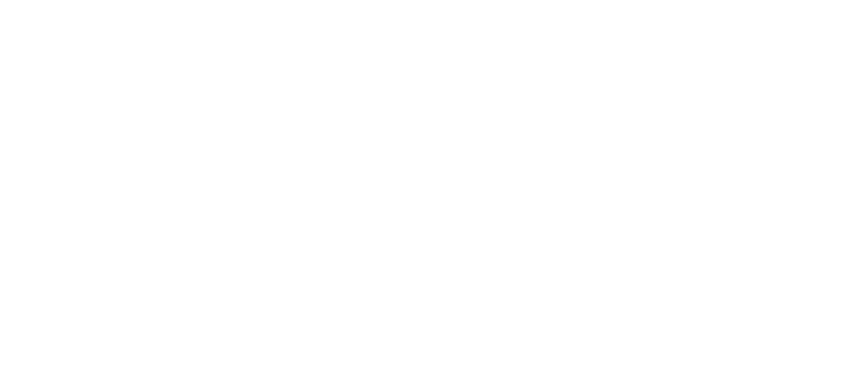
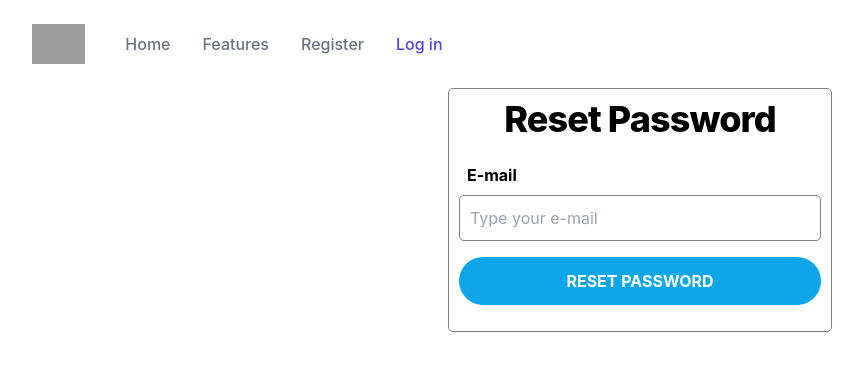
Before and after one commit to willp11/Teacher-Parent-Communication-App, a React (Create React App) app in the folder frontend/: page /resetPassword in a window 1280 px wide. Before the commit this address had no page. Shown: the top 370 px of the page, without its empty margins (0-863 px from the left). Built offline with nearby package versions, Linux system fonts and the light colour scheme; grey boxes are pictures that could not be loaded.

Commit message:
added forgot password

```diff
--- /dev/null
+++ b/frontend/src/components/ForgotPassword/ForgotPassword.js
@@ -0,0 +1,111 @@
+import { useState } from "react";
+import { useFormik } from "formik";
+import axios from "axios";
+import { extractErrors } from "../../Utils/utils";
+import Navigation from "../Navigation/Navigation";
+import * as Yup from 'yup';
+
+const ForgotPassword = () => {
+
+    const [errors, setErrors] = useState([]);
+    const [loading, setLoading] = useState(false);
+    const [showSuccess, setShowSuccess] = useState(false);
+
+    // Function send handle reset request
+    const handleResetPassword = (email) => {
+        const url = 'http://localhost:8000/api/v1/dj-rest-auth/password/reset/';
+        const data = {
+            email
+        }
+        setLoading(true);
+        axios.post(url, data)
+            .then(res=>{
+                console.log(res);
+                setLoading(false);
+                setShowSuccess(true);
+            })
+            .catch(err=>{
+                console.log(err);
+                setErrors(extractErrors(err));
+                setLoading(false);
+            })
+    }
+
+    // Form
+    const formik = useFormik({
+        initialValues: {
+            email: ""
+        },
+        onSubmit: (values) =>  {
+            handleResetPassword(values.email);
+        },
+        validationSchema: Yup.object({
+            email: Yup.string().trim().required("Email is required"),
+        })
+    })
+
+    // Error messages
+    let errors_div = errors.map(err=>{
+        return (
+            <div className="text-sm pl-2 py-1 font-bold w-full text-center">{err}</div>
+        )
+    })
+
+    // Input form div
+    let form_div = (
+        <div>
+            <form onSubmit={formik.handleSubmit}>
+                <p className="text-base pt-6 pl-2 pb-2 font-bold">E-mail</p>
+                <input
+                    type="text"
+                    name="email"
+                    placeholder="Type your e-mail"
+                    className="p-2 border border-gray-300 w-full"
+                    value={formik.values.email}
+                    onChange={formik.handleChange}
+                    onBlur={formik.handleBlur}
+                />
+                {formik.errors.email ? <div className="text-sm pl-2 py-1">{formik.errors.email} </div> : null}
+                <button
+                    disabled={loading}
+                    type="submit"
+                    className="w-full rounded-full bg-sky-500 hover:bg-indigo-500 px-4 py-3 text-white font-bold my-4"
+                >
+                    RESET PASSWORD
+                </button>
+            </form>
+            {errors_div}
+        </div>
+    )
+
+    let success_div = (
+        <div>
+            <p className="text-base p-2">Check your e-mail and follow the link to reset your password.</p>
+            <form onSubmit={formik.handleSubmit}>
+            <button
+                    disabled={loading}
+                    type="submit"
+                    className="w-full rounded-full bg-sky-500 hover:bg-indigo-500 px-4 py-3 text-white font-bold my-4"
+                >
+                    RE-SEND EMAIL
+                </button>
+            </form>
+        </div>
+    )
+
+    return (
+        <div className="relative bg-white overflow-hidden min-h-screen">
+            <div className="max-w-7xl mx-auto">
+                <Navigation />
+                <div className="w-full py-2 px-2 flex items-center justify-center md:px-4 lg:px-8">
+                    <div className="bg-white w-96 p-8 rounded-md border border-gray-300 shadow-sm  bg-slate-50">
+                        <h1 className="text-4xl tracking-tight font-extrabold text-center">Reset Password</h1>
+                        {showSuccess ? success_div : form_div}
+                    </div>
+                </div>
+            </div>
+        </div>
+    )
+}
+
+export default ForgotPassword;
--- a/frontend/src/components/Login/Login.js
+++ b/frontend/src/components/Login/Login.js
@@ -30,6 +30,7 @@
             email,
             password: password
         };
+        setLoading(true);
         axios.post('http://localhost:8000/api/v1/dj-rest-auth/login/', data)
             .then((res) => {
                 console.log(res.data);
@@ -103,7 +104,7 @@
                             {formik.errors.password ? <div className="text-sm pl-2 py-1">{formik.errors.password} </div> : null}
 
                             <div className="w-full flex justify-end align-center">
-                                <p className="text-sm p-2 cursor-pointer text-gray-500  text-gray-500 hover:text-gray-900">Forgot password?</p>
+                                <Link to="/resetPassword" className="text-sm p-2 cursor-pointer text-gray-500  text-gray-500 hover:text-gray-900">Forgot password?</Link>
                             </div>
                             <button
                                 disabled={loading}
--- a/frontend/src/index.js
+++ b/frontend/src/index.js
@@ -7,14 +7,16 @@
   Routes,
   Route,
 } from "react-router-dom";
+import store, { persistor } from "./store";
+import { PersistGate } from "redux-persist/integration/react";
+import { Provider } from "react-redux";
+
 import App from './App';
 import Home from './components/Home/Home';
 import Features from './components/Features/Features';
 import Login from './components/Login/Login';
 import Register from './components/Register/Register';
-import store, { persistor } from "./store";
-import { PersistGate } from "redux-persist/integration/react";
-import { Provider } from "react-redux";
+import ForgotPassword from './components/ForgotPassword/ForgotPassword';
 import Profile from './components/Profile/Profile';
 import Logout from './components/Logout/Logout';
 import SchoolClass from './components/SchoolClass/SchoolClass';
@@ -32,6 +34,7 @@
           <Route path="/features" element={<Features />} />
           <Route path="/login" element={<Login />} />
           <Route path="/register" element={<Register />} />
+          <Route path="/resetPassword" element={<ForgotPassword/>} />
           <Route path="/profile" element={<Profile />} />
           <Route path="/logout" element={<Logout />} />
           <Route path="/class/:id" element={<SchoolClass />} />
```
